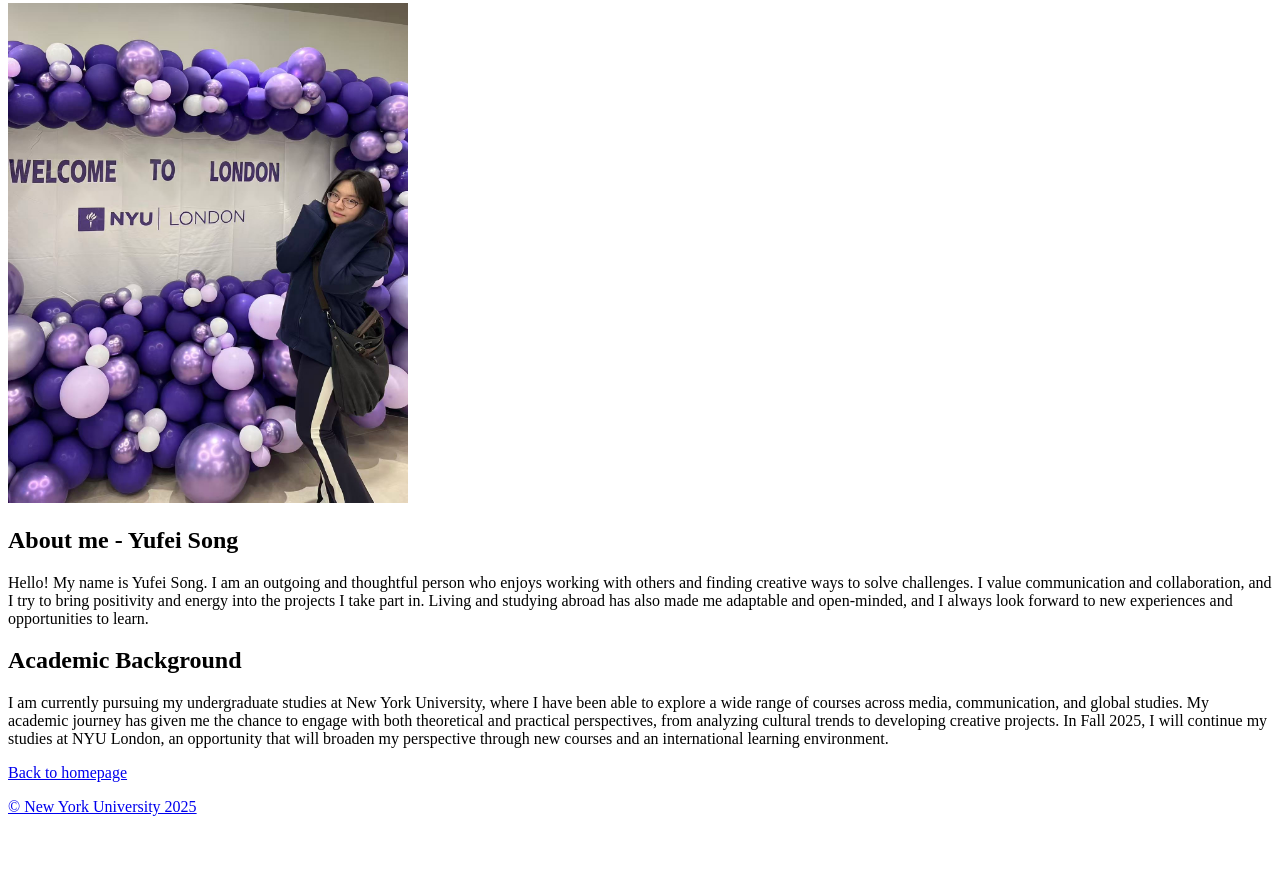
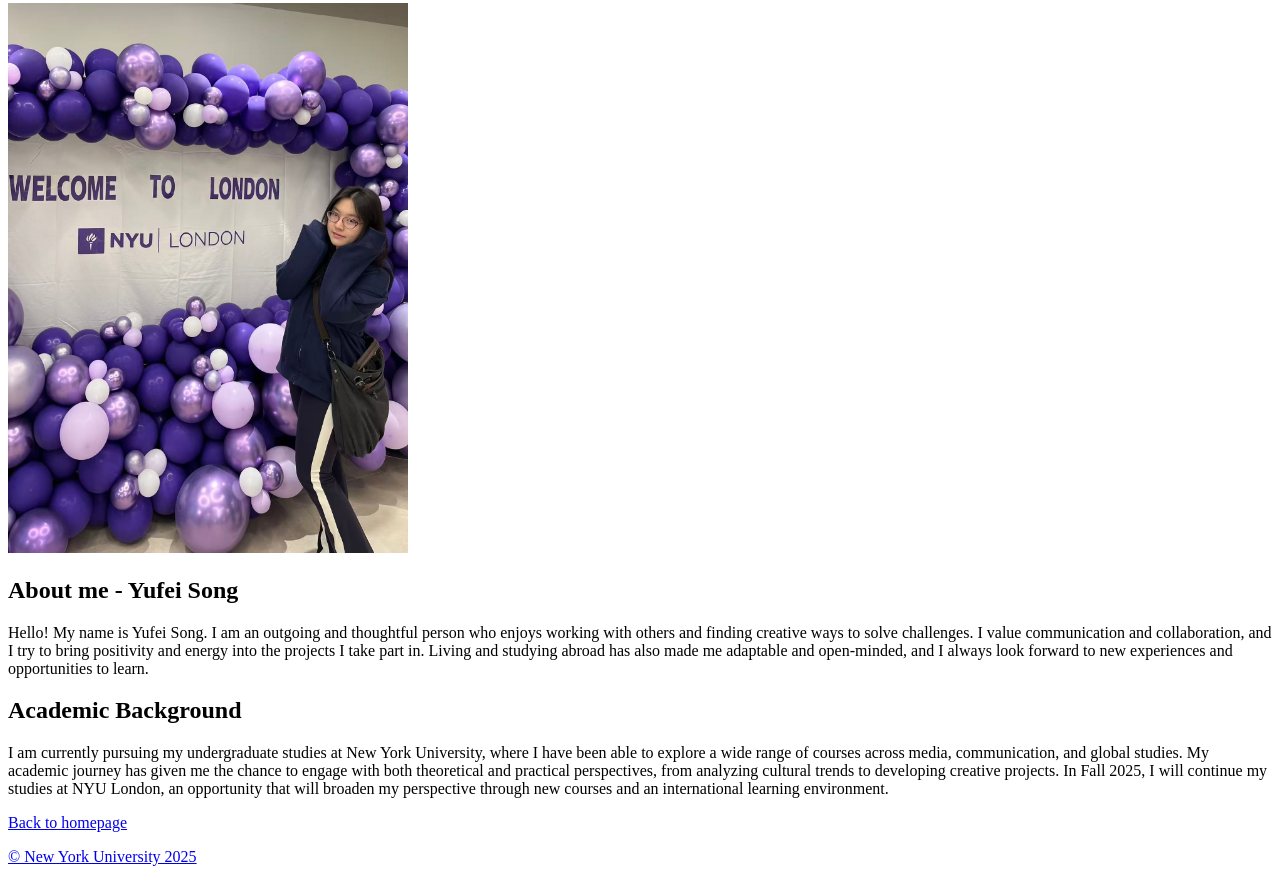
Before and after one commit to Mousemouse12138/me, a plain HTML site: page profile.html in a window 1280 px wide. Shown: the part 250-1132 px from the top of the page. Before the commit the page ends 1082 px from the top, so only its background shows below. Drawn offline with Linux system fonts and the light colour scheme.

Commit message:
Add files via upload

```diff
--- a/profile.html
+++ b/profile.html
@@ -4,6 +4,7 @@
     <meta charset="utf-8">
     <meta name="viewport" content="width=device-width, initial-scale=1">
     <title>My Website — Yufei Song</title>
+    <link rel="stylesheet" href="styleindex.css">
   </head>
   <body>
   <header>
@@ -15,20 +16,21 @@
 				<li><a href="interest.html" title="go to the Interest page">Interest</a></li>
 			</ul>
 		</nav>
-		<nav>
+		<nav id="pagenav">
 			<ul>
 				<li><a href="#aboutme">About me - Yufei Song</a></li>
 				<li><a href="#academic">Academic Background</a></li>
 			</ul>
 		</nav>
 	</header>
+	<div class="content-box">
 	<main>
 		<section>
   <h2>Profile</h2>
   <img src="images/profilephoto.jpg"
        alt="A welcoming photo for my profile page"
        width="400"
-       height="500">
+       height="550">
   <!-- Photo by Yufei Song, taken with my phone -->
 </section>
 		<h2 id="aboutme">About me - Yufei Song</h2>
@@ -49,7 +51,9 @@
 		an international learning environment.
 </p>
 	</main>
-	<footer>
+		</div>
+
+	<footer id="page-footer">
   <p><a href="index.html">Back to homepage</a></p>
   <p><a href="https://nyu.edu">&copy; New York University 2025</a></p>
 </footer>
```
Also changed, not shown: index.html (+7 -2 lines), interest.html (+7 -3 lines).
